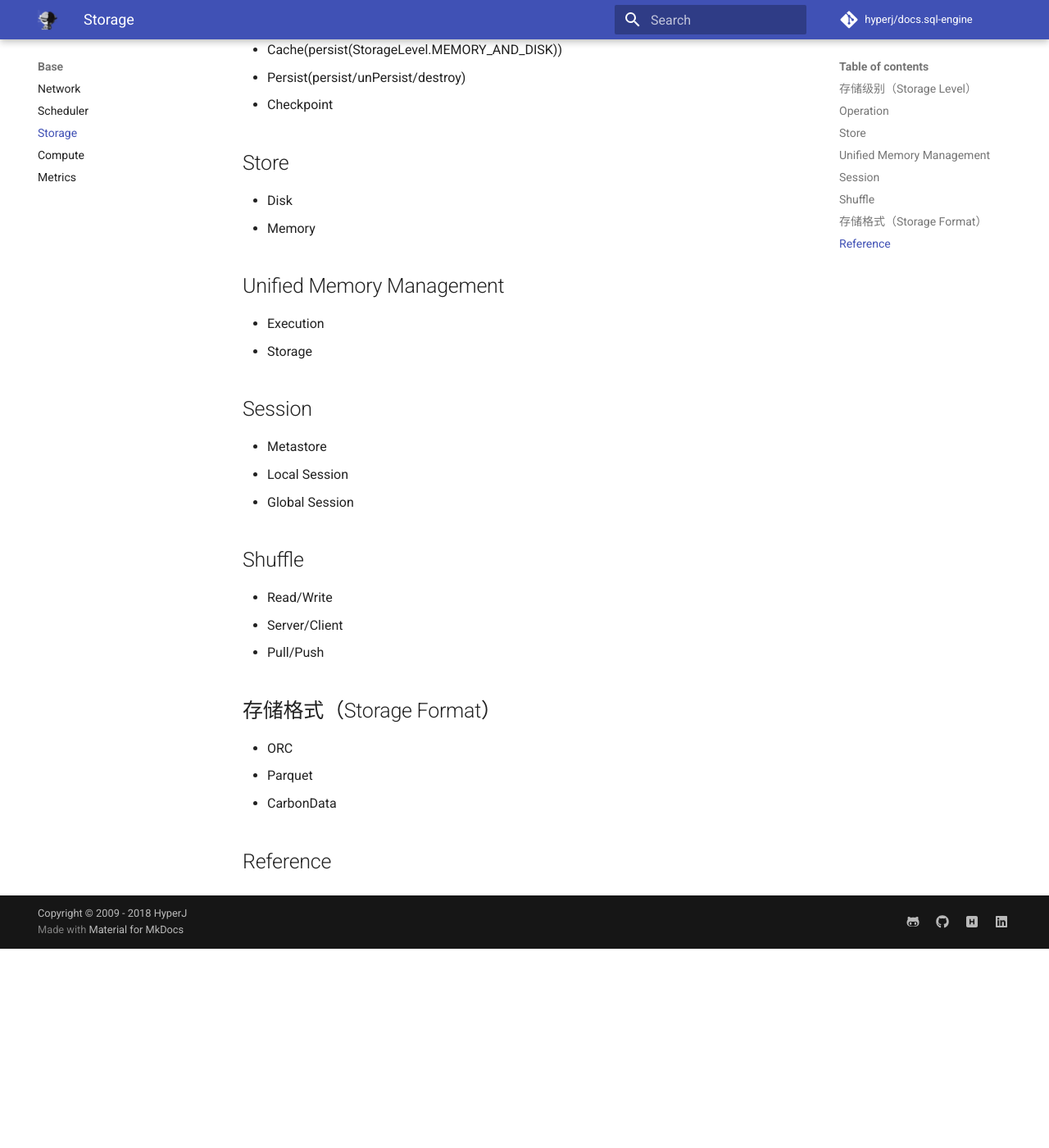
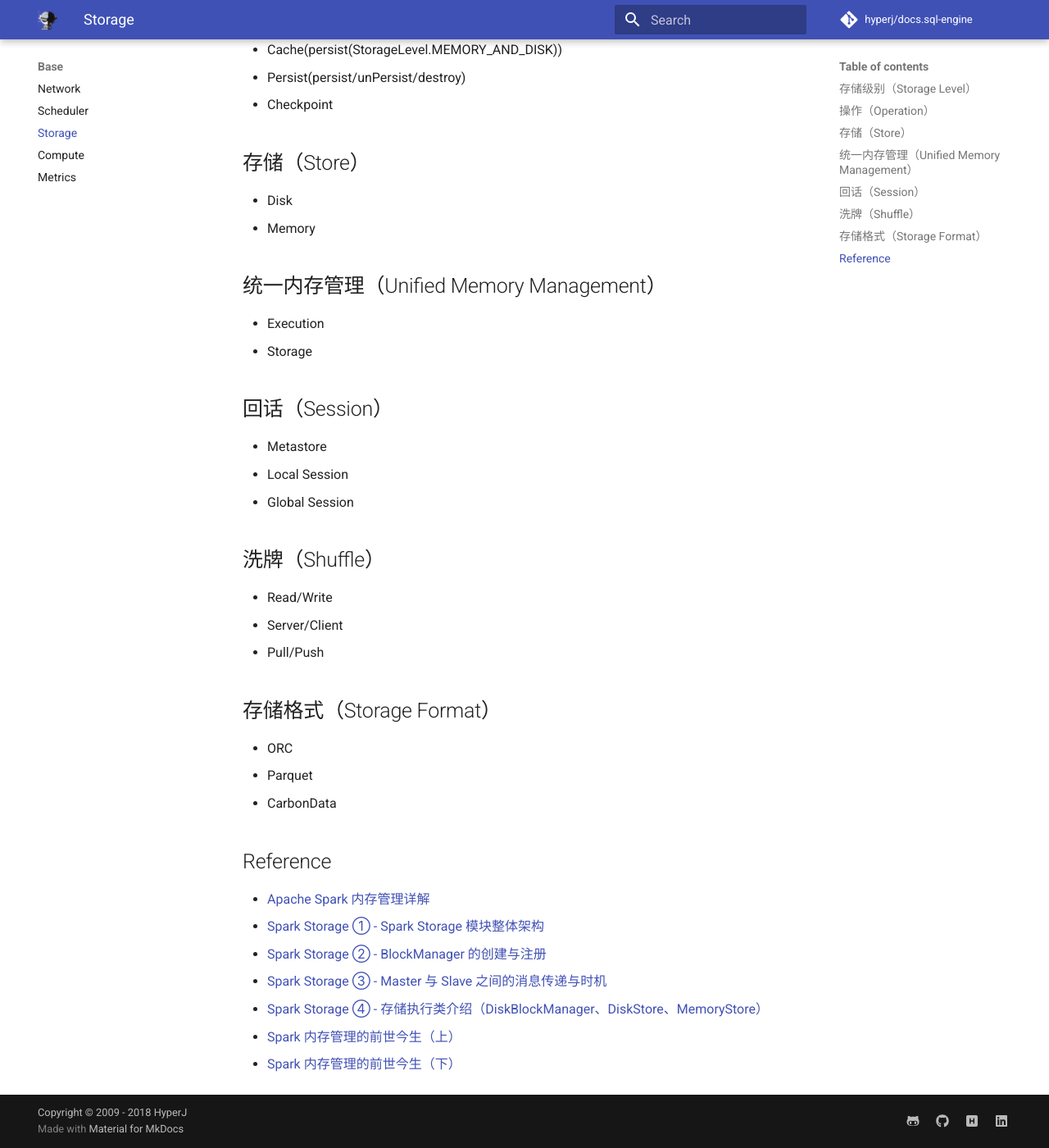
Before and after one commit to hyperj/note.sql-engine, an MkDocs documentation site: the page built from docs/storage.md, in a window 1280 px wide and 1400 px high, scrolled down 523 px. Shown: the whole window at 82% size. Built offline with MkDocs 1.6.1 and Material for MkDocs 9.7.7, drawn with Linux system fonts in a browser that asks for light colours; comment, search, counter and statistics services are not loaded; before the commit the page ends 1680 px from its top, so only the background shows below that; some of the changed text lies outside the part shown.

Commit message:
update pages

```diff
--- a/docs/storage.md
+++ b/docs/storage.md
@@ -8,7 +8,7 @@
 * Serialization
 * Replication
 
-## Operation
+## 操作（Operation）
 
 LRU(Least Recently Used)
 
@@ -16,23 +16,23 @@ LRU(Least Recently Used)
 * Persist(persist/unPersist/destroy)
 * Checkpoint
 
-## Store
+## 存储（Store）
 
 * Disk
 * Memory
 
-## Unified Memory Management
+## 统一内存管理（Unified Memory Management）
 
 * Execution
 * Storage
 
-## Session
+## 回话（Session）
 
 * Metastore
 * Local Session
 * Global Session
 
-## Shuffle
+## 洗牌（Shuffle）
 
 * Read/Write
 * Server/Client
@@ -45,3 +45,11 @@ LRU(Least Recently Used)
 * CarbonData
 
 ## Reference
+
+* [Apache Spark 内存管理详解](https://www.ibm.com/developerworks/cn/analytics/library/ba-cn-apache-spark-memory-management/)
+* [Spark Storage ① - Spark Storage 模块整体架构](https://www.jianshu.com/p/730eed6a98d2)
+* [Spark Storage ② - BlockManager 的创建与注册](https://www.jianshu.com/p/356db9726d04)
+* [Spark Storage ③ - Master 与 Slave 之间的消息传递与时机](https://www.jianshu.com/p/7a7ff2c19635)
+* [Spark Storage ④ - 存储执行类介绍（DiskBlockManager、DiskStore、MemoryStore）](https://www.jianshu.com/p/19e36d0781b5)
+* [Spark 内存管理的前世今生（上）](https://www.jianshu.com/p/999ef21dffe8)
+* [Spark 内存管理的前世今生（下）](https://www.jianshu.com/p/211505ae3fb3)
```
Also changed, not shown: docs/catalyst.md (+4 -0 lines), docs/compute.md (+3 -0 lines).
